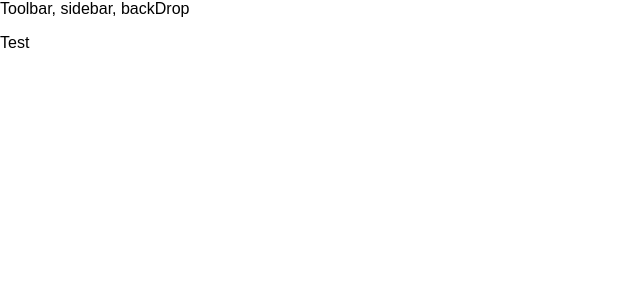
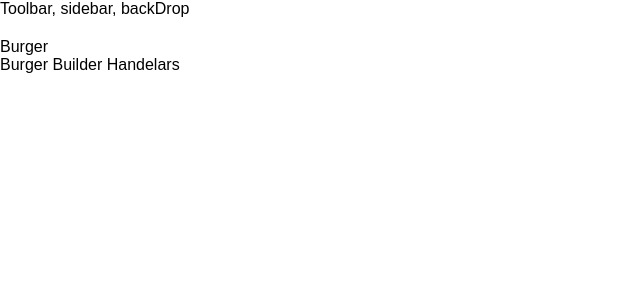
Before and after one commit to azmul/reactjs-burger-builder-app, a React app: page / in a window 1280 px wide. Shown: the top 300 px of the page, without its empty margins (0-640 px from the left). Built offline with nearby package versions, Linux system fonts and the light colour scheme.

Commit message:
creating container component

```diff
--- a/src/App.js
+++ b/src/App.js
@@ -1,14 +1,17 @@
 import React, { Component } from 'react';
-import logo from './logo.svg';
 
+import Aux from './hoc/Aux';
 import Layout from './components/Layout/Layout';
+import BurgerBuilder from './containers/BurgerBuilder/BurgerBuilder';
 
 class App extends Component {
   render() {
     return (
-      <div>
-        <Layout><p>Test</p></Layout>
-      </div>
+      <Aux>
+        <Layout>
+           <BurgerBuilder />
+        </Layout>
+      </Aux>
     );
   }
 }
--- /dev/null
+++ b/src/components/Layout/Layout.css
@@ -0,0 +1,3 @@
+.Content {
+    margin-top: 20px;
+}
--- a/src/components/Layout/Layout.js
+++ b/src/components/Layout/Layout.js
@@ -1,10 +1,11 @@
 import React, {Component} from 'react';
 import Aux from '../../hoc/Aux';
+import classes from './Layout.css';
 
 const Layout = (props) =>(
     <Aux>
         <div>Toolbar, sidebar, backDrop</div>
-        <main>
+        <main className={classes.Content}>
             {props.children}
         </main>
     </Aux>
--- /dev/null
+++ b/src/containers/BurgerBuilder/BurgerBuilder.js
@@ -0,0 +1,16 @@
+import React , {Component} from 'react';
+import Aux from '../../hoc/Aux';
+
+class BurgerBuilder extends Component{
+
+    render(){
+        return(
+           <Aux>
+               <div>Burger</div>
+               <div>Burger Builder Handelars</div>
+           </Aux>
+        )
+    }
+}
+
+export default BurgerBuilder;
```
Also changed, not shown: src/logo.svg (deleted).
